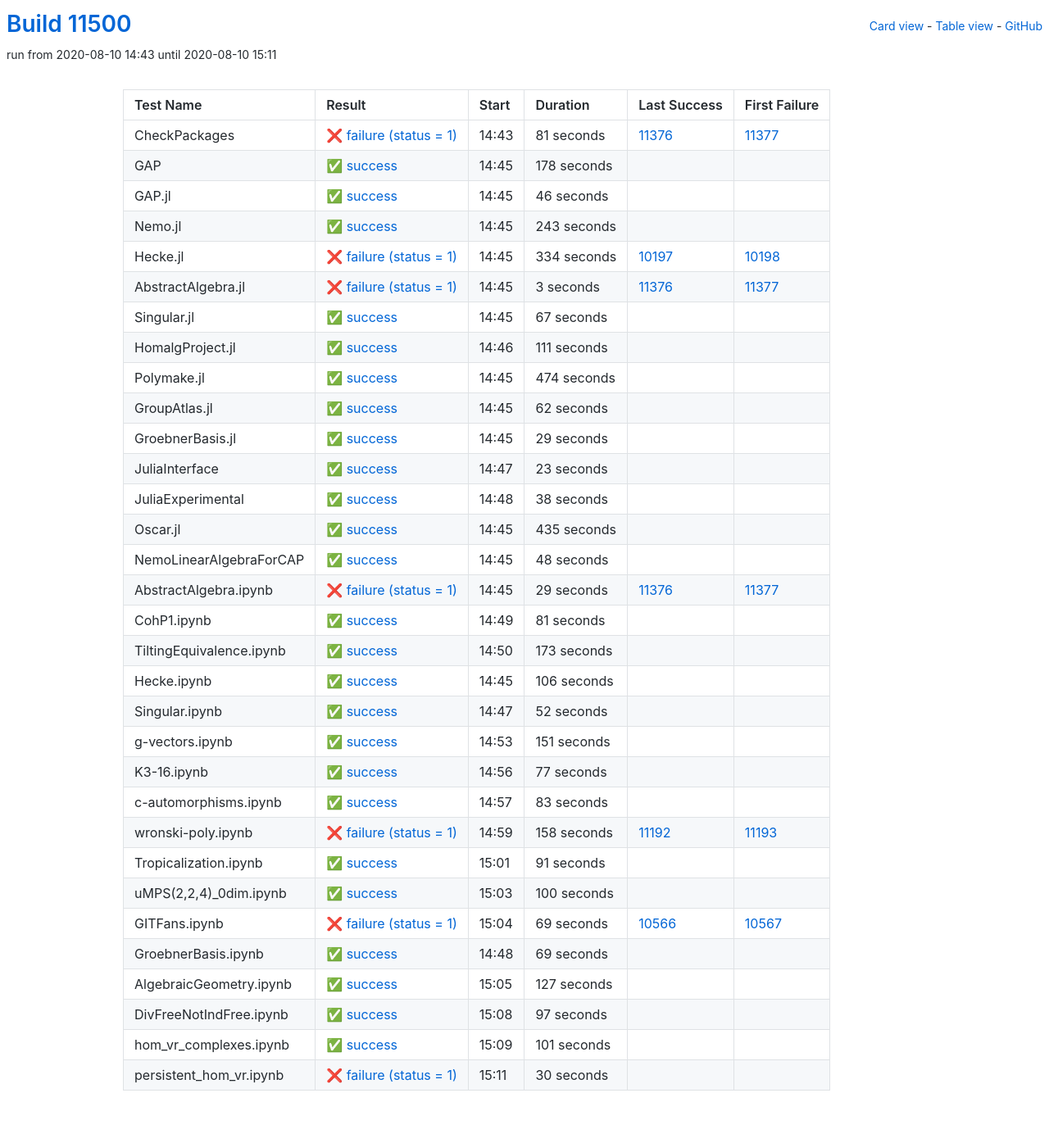
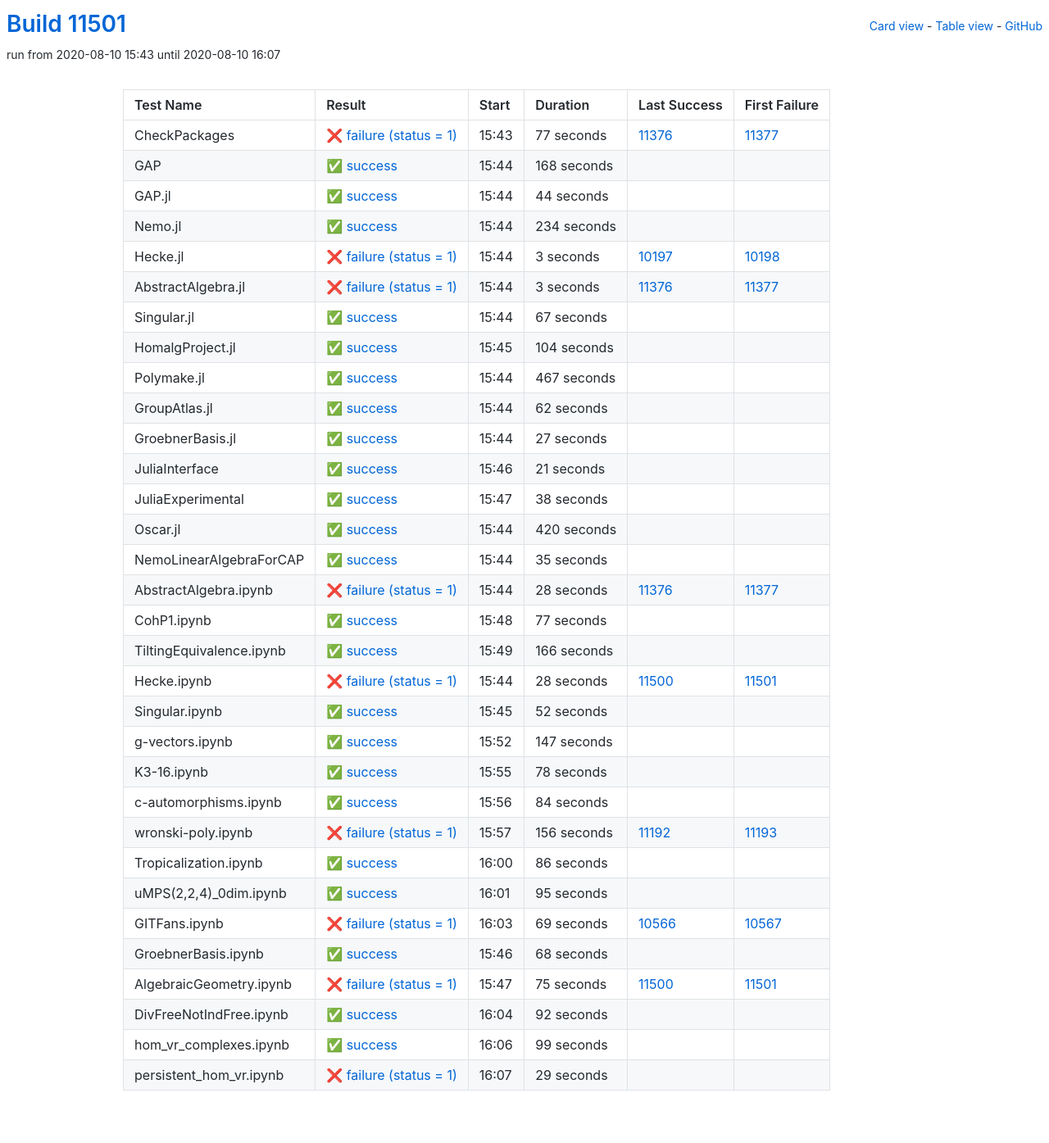
Before and after one commit to oscar-system/oscar-ci-status, a Jekyll site: the page built from table.html, in a window 1280 px wide. Shown: the whole page at 82% size. Built offline with Jekyll 4.4.1, drawn with Linux system fonts in a browser that asks for light colours.

Commit message:
Build #11501

```diff
--- a/_data/ci.yml
+++ b/_data/ci.yml
@@ -1,6 +1,6 @@
 ---
-build: 11500
-build_url: https://oscarci.mathematik.uni-kl.de/job/oscar/11500/
+build: 11501
+build_url: https://oscarci.mathematik.uni-kl.de/job/oscar/11501/
 job: oscar
 organization: oscar-system
 repo: oscar-ci-status
@@ -8,68 +8,68 @@
 tests:
 - name: CheckPackages
   id: checkpackages
-  log: https://oscarci.mathematik.uni-kl.de/job/oscar/11500/artifact/logs/build-11500/CheckPackages.log
-  start: 2020-08-10 14:43
+  log: https://oscarci.mathematik.uni-kl.de/job/oscar/11501/artifact/logs/build-11501/CheckPackages.log
+  start: 2020-08-10 15:43
   success: false
   exitcode: 1
   status: failure
-  duration: 81
+  duration: 77
   last_success: 11376
   last_success_url: https://oscarci.mathematik.uni-kl.de/job/oscar/11376/
   first_failure: 11377
   first_failure_url: https://oscarci.mathematik.uni-kl.de/job/oscar/11377/
 - name: GAP
   id: gap
-  log: https://oscarci.mathematik.uni-kl.de/job/oscar/11500/artifact/logs/build-11500/GAP.log
-  start: 2020-08-10 14:45
+  log: https://oscarci.mathematik.uni-kl.de/job/oscar/11501/artifact/logs/build-11501/GAP.log
+  start: 2020-08-10 15:44
   success: true
   exitcode: 0
   status: success
-  duration: 178
+  duration: 168
   last_success: false
   last_success_url:
   first_failure: false
   first_failure_url:
 - name: GAP.jl
   id: gap-jl
-  log: https://oscarci.mathematik.uni-kl.de/job/oscar/11500/artifact/logs/build-11500/GAP.jl.log
-  start: 2020-08-10 14:45
+  log: https://oscarci.mathematik.uni-kl.de/job/oscar/11501/artifact/logs/build-11501/GAP.jl.log
+  start: 2020-08-10 15:44
   success: true
   exitcode: 0
   status: success
-  duration: 46
+  duration: 44
   last_success: false
   last_success_url:
   first_failure: false
   first_failure_url:
 - name: Nemo.jl
   id: nemo-jl
-  log: https://oscarci.mathematik.uni-kl.de/job/oscar/11500/artifact/logs/build-11500/Nemo.jl.log
-  start: 2020-08-10 14:45
+  log: https://oscarci.mathematik.uni-kl.de/job/oscar/11501/artifact/logs/build-11501/Nemo.jl.log
+  start: 2020-08-10 15:44
   success: true
   exitcode: 0
   status: success
-  duration: 243
+  duration: 234
   last_success: false
   last_success_url:
   first_failure: false
   first_failure_url:
 - name: Hecke.jl
   id: hecke-jl
-  log: https://oscarci.mathematik.uni-kl.de/job/oscar/11500/artifact/logs/build-11500/Hecke.jl.log
-  start: 2020-08-10 14:45
+  log: https://oscarci.mathematik.uni-kl.de/job/oscar/11501/artifact/logs/build-11501/Hecke.jl.log
+  start: 2020-08-10 15:44
   success: false
   exitcode: 1
   status: failure
-  duration: 334
+  duration: 3
   last_success: 10197
   last_success_url: https://oscarci.mathematik.uni-kl.de/job/oscar/10197/
   first_failure: 10198
   first_failure_url: https://oscarci.mathematik.uni-kl.de/job/oscar/10198/
 - name: AbstractAlgebra.jl
   id: abstractalgebra-jl
-  log: https://oscarci.mathematik.uni-kl.de/job/oscar/11500/artifact/logs/build-11500/AbstractAlgebra.jl.log
-  start: 2020-08-10 14:45
+  log: https://oscarci.mathematik.uni-kl.de/job/oscar/11501/artifact/logs/build-11501/AbstractAlgebra.jl.log
+  start: 2020-08-10 15:44
   success: false
   exitcode: 1
   status: failure
@@ -80,8 +80,8 @@
   first_failure_url: https://oscarci.mathematik.uni-kl.de/job/oscar/11377/
 - name: Singular.jl
   id: singular-jl
-  log: https://oscarci.mathematik.uni-kl.de/job/oscar/11500/artifact/logs/build-11500/Singular.jl.log
-  start: 2020-08-10 14:45
+  log: https://oscarci.mathematik.uni-kl.de/job/oscar/11501/artifact/logs/build-11501/Singular.jl.log
+  start: 2020-08-10 15:44
   success: true
   exitcode: 0
   status: success
@@ -92,32 +92,32 @@
   first_failure_url:
 - name: HomalgProject.jl
   id: homalgproject-jl
-  log: https://oscarci.mathematik.uni-kl.de/job/oscar/11500/artifact/logs/build-11500/HomalgProject.jl.log
-  start: 2020-08-10 14:46
+  log: https://oscarci.mathematik.uni-kl.de/job/oscar/11501/artifact/logs/build-11501/HomalgProject.jl.log
+  start: 2020-08-10 15:45
   success: true
   exitcode: 0
   status: success
-  duration: 111
+  duration: 104
   last_success: false
   last_success_url:
   first_failure: false
   first_failure_url:
 - name: Polymake.jl
   id: polymake-jl
-  log: https://oscarci.mathematik.uni-kl.de/job/oscar/11500/artifact/logs/build-11500/Polymake.jl.log
-  start: 2020-08-10 14:45
+  log: https://oscarci.mathematik.uni-kl.de/job/oscar/11501/artifact/logs/build-11501/Polymake.jl.log
+  start: 2020-08-10 15:44
   success: true
   exitcode: 0
   status: success
-  duration: 474
+  duration: 467
   last_success: false
   last_success_url:
   first_failure: false
   first_failure_url:
 - name: GroupAtlas.jl
   id: groupatlas-jl
-  log: https://oscarci.mathematik.uni-kl.de/job/oscar/11500/artifact/logs/build-11500/GroupAtlas.jl.log
-  start: 2020-08-10 14:45
+  log: https://oscarci.mathematik.uni-kl.de/job/oscar/11501/artifact/logs/build-11501/GroupAtlas.jl.log
+  start: 2020-08-10 15:44
   success: true
   exitcode: 0
   status: success
@@ -128,32 +128,32 @@
   first_failure_url:
 - name: GroebnerBasis.jl
   id: groebnerbasis-jl
-  log: https://oscarci.mathematik.uni-kl.de/job/oscar/11500/artifact/logs/build-11500/GroebnerBasis.jl.log
-  start: 2020-08-10 14:45
+  log: https://oscarci.mathematik.uni-kl.de/job/oscar/11501/artifact/logs/build-11501/GroebnerBasis.jl.log
+  start: 2020-08-10 15:44
   success: true
   exitcode: 0
   status: success
-  duration: 29
+  duration: 27
   last_success: false
   last_success_url:
   first_failure: false
   first_failure_url:
 - name: JuliaInterface
   id: juliainterface
-  log: https://oscarci.mathematik.uni-kl.de/job/oscar/11500/artifact/logs/build-11500/JuliaInterface.log
-  start: 2020-08-10 14:47
+  log: https://oscarci.mathematik.uni-kl.de/job/oscar/11501/artifact/logs/build-11501/JuliaInterface.log
+  start: 2020-08-10 15:46
   success: true
   exitcode: 0
   status: success
-  duration: 23
+  duration: 21
   last_success: false
   last_success_url:
   first_failure: false
   first_failure_url:
 - name: JuliaExperimental
   id: juliaexperimental
-  log: https://oscarci.mathematik.uni-kl.de/job/oscar/11500/artifact/logs/build-11500/JuliaExperimental.log
-  start: 2020-08-10 14:48
+  log: https://oscarci.mathematik.uni-kl.de/job/oscar/11501/artifact/logs/build-11501/JuliaExperimental.log
+  start: 2020-08-10 15:47
   success: true
   exitcode: 0
   status: success
@@ -164,80 +164,80 @@
   first_failure_url:
 - name: Oscar.jl
   id: oscar-jl
-  log: https://oscarci.mathematik.uni-kl.de/job/oscar/11500/artifact/logs/build-11500/Oscar.jl.log
-  start: 2020-08-10 14:45
+  log: https://oscarci.mathematik.uni-kl.de/job/oscar/11501/artifact/logs/build-11501/Oscar.jl.log
+  start: 2020-08-10 15:44
   success: true
   exitcode: 0
   status: success
-  duration: 435
+  duration: 420
   last_success: false
   last_success_url:
   first_failure: false
   first_failure_url:
 - name: NemoLinearAlgebraForCAP
   id: nemolinearalgebraforcap
-  log: https://oscarci.mathematik.uni-kl.de/job/oscar/11500/artifact/logs/build-11500/NemoLinearAlgebraForCAP.log
-  start: 2020-08-10 14:45
+  log: https://oscarci.mathematik.uni-kl.de/job/oscar/11501/artifact/logs/build-11501/NemoLinearAlgebraForCAP.log
+  start: 2020-08-10 15:44
   success: true
   exitcode: 0
   status: success
-  duration: 48
+  duration: 35
   last_success: false
   last_success_url:
   first_failure: false
   first_failure_url:
 - name: AbstractAlgebra.ipynb
   id: abstractalgebra-ipynb
-  log: https://oscarci.mathematik.uni-kl.de/job/oscar/11500/artifact/logs/build-11500/AbstractAlgebra.ipynb.log
-  start: 2020-08-10 14:45
+  log: https://oscarci.mathematik.uni-kl.de/job/oscar/11501/artifact/logs/build-11501/AbstractAlgebra.ipynb.log
+  start: 2020-08-10 15:44
   success: false
   exitcode: 1
   status: failure
-  duration: 29
+  duration: 28
   last_success: 11376
   last_success_url: https://oscarci.mathematik.uni-kl.de/job/oscar/11376/
   first_failure: 11377
   first_failure_url: https://oscarci.mathematik.uni-kl.de/job/oscar/11377/
 - name: CohP1.ipynb
   id: cohp1-ipynb
-  log: https://oscarci.mathematik.uni-kl.de/job/oscar/11500/artifact/logs/build-11500/CohP1.ipynb.log
-  start: 2020-08-10 14:49
+  log: https://oscarci.mathematik.uni-kl.de/job/oscar/11501/artifact/logs/build-11501/CohP1.ipynb.log
+  start: 2020-08-10 15:48
   success: true
   exitcode: 0
   status: success
-  duration: 81
+  duration: 77
   last_success: false
   last_success_url:
   first_failure: false
   first_failure_url:
 - name: TiltingEquivalence.ipynb
   id: tiltingequivalence-ipynb
-  log: https://oscarci.mathematik.uni-kl.de/job/oscar/11500/artifact/logs/build-11500/TiltingEquivalence.ipynb.log
-  start: 2020-08-10 14:50
+  log: https://oscarci.mathematik.uni-kl.de/job/oscar/11501/artifact/logs/build-11501/TiltingEquivalence.ipynb.log
+  start: 2020-08-10 15:49
   success: true
   exitcode: 0
   status: success
-  duration: 173
+  duration: 166
   last_success: false
   last_success_url:
   first_failure: false
   first_failure_url:
 - name: Hecke.ipynb
   id: hecke-ipynb
-  log: https://oscarci.mathematik.uni-kl.de/job/oscar/11500/artifact/logs/build-11500/Hecke.ipynb.log
-  start: 2020-08-10 14:45
-  success: true
-  exitcode: 0
-  status: success
-  duration: 106
-  last_success: false
-  last_success_url:
-  first_failure: false
-  first_failure_url:
+  log: https://oscarci.mathematik.uni-kl.de/job/oscar/11501/artifact/logs/build-11501/Hecke.ipynb.log
+  start: 2020-08-10 15:44
+  success: false
+  exitcode: 1
+  status: failure
+  duration: 28
+  last_success: 11500
+  last_success_url: https://oscarci.mathematik.uni-kl.de/job/oscar/11500/
+  first_failure: 11501
+  first_failure_url: https://oscarci.mathematik.uni-kl.de/job/oscar/11501/
 - name: Singular.ipynb
   id: singular-ipynb
-  log: https://oscarci.mathematik.uni-kl.de/job/oscar/11500/artifact/logs/build-11500/Singular.ipynb.log
-  start: 2020-08-10 14:47
+  log: https://oscarci.mathematik.uni-kl.de/job/oscar/11501/artifact/logs/build-11501/Singular.ipynb.log
+  start: 2020-08-10 15:45
   success: true
   exitcode: 0
   status: success
@@ -248,80 +248,80 @@
   first_failure_url:
 - name: g-vectors.ipynb
   id: g-vectors-ipynb
-  log: https://oscarci.mathematik.uni-kl.de/job/oscar/11500/artifact/logs/build-11500/g-vectors.ipynb.log
-  start: 2020-08-10 14:53
+  log: https://oscarci.mathematik.uni-kl.de/job/oscar/11501/artifact/logs/build-11501/g-vectors.ipynb.log
+  start: 2020-08-10 15:52
   success: true
   exitcode: 0
   status: success
-  duration: 151
+  duration: 147
   last_success: false
   last_success_url:
   first_failure: false
   first_failure_url:
 - name: K3-16.ipynb
   id: k3-16-ipynb
-  log: https://oscarci.mathematik.uni-kl.de/job/oscar/11500/artifact/logs/build-11500/K3-16.ipynb.log
-  start: 2020-08-10 14:56
+  log: https://oscarci.mathematik.uni-kl.de/job/oscar/11501/artifact/logs/build-11501/K3-16.ipynb.log
+  start: 2020-08-10 15:55
   success: true
   exitcode: 0
   status: success
-  duration: 77
+  duration: 78
   last_success: false
   last_success_url:
   first_failure: false
   first_failure_url:
 - name: c-automorphisms.ipynb
   id: c-automorphisms-ipynb
-  log: https://oscarci.mathematik.uni-kl.de/job/oscar/11500/artifact/logs/build-11500/c-automorphisms.ipynb.log
-  start: 2020-08-10 14:57
+  log: https://oscarci.mathematik.uni-kl.de/job/oscar/11501/artifact/logs/build-11501/c-automorphisms.ipynb.log
+  start: 2020-08-10 15:56
   success: true
   exitcode: 0
   status: success
-  duration: 83
+  duration: 84
   last_success: false
   last_success_url:
   first_failure: false
   first_failure_url:
 - name: wronski-poly.ipynb
   id: wronski-poly-ipynb
-  log: https://oscarci.mathematik.uni-kl.de/job/oscar/11500/artifact/logs/build-11500/wronski-poly.ipynb.log
-  start: 2020-08-10 14:59
+  log: https://oscarci.mathematik.uni-kl.de/job/oscar/11501/artifact/logs/build-11501/wronski-poly.ipynb.log
+  start: 2020-08-10 15:57
   success: false
   exitcode: 1
   status: failure
-  duration: 158
+  duration: 156
   last_success: 11192
   last_success_url: https://oscarci.mathematik.uni-kl.de/job/oscar/11192/
   first_failure: 11193
   first_failure_url: https://oscarci.mathematik.uni-kl.de/job/oscar/11193/
 - name: Tropicalization.ipynb
   id: tropicalization-ipynb
-  log: https://oscarci.mathematik.uni-kl.de/job/oscar/11500/artifact/logs/build-11500/Tropicalization.ipynb.log
-  start: 2020-08-10 15:01
+  log: https://oscarci.mathematik.uni-kl.de/job/oscar/11501/artifact/logs/build-11501/Tropicalization.ipynb.log
+  start: 2020-08-10 16:00
   success: true
   exitcode: 0
   status: success
-  duration: 91
+  duration: 86
   last_success: false
   last_success_url:
   first_failure: false
   first_failure_url:
 - name: uMPS(2,2,4)_0dim.ipynb
   id: umps-2-2-4-0dim-ipynb
-  log: https://oscarci.mathematik.uni-kl.de/job/oscar/11500/artifact/logs/build-11500/uMPS-2-2-4-_0dim.ipynb.log
-  start: 2020-08-10 15:03
+  log: https://oscarci.mathematik.uni-kl.de/job/oscar/11501/artifact/logs/build-11501/uMPS-2-2-4-_0dim.ipynb.log
+  start: 2020-08-10 16:01
   success: true
   exitcode: 0
   status: success
-  duration: 100
+  duration: 95
   last_success: false
   last_success_url:
   first_failure: false
   first_failure_url:
 - name: GITFans.ipynb
   id: gitfans-ipynb
-  log: https://oscarci.mathematik.uni-kl.de/job/oscar/11500/artifact/logs/build-11500/GITFans.ipynb.log
-  start: 2020-08-10 15:04
+  log: https://oscarci.mathematik.uni-kl.de/job/oscar/11501/artifact/logs/build-11501/GITFans.ipynb.log
+  start: 2020-08-10 16:03
   success: false
   exitcode: 1
   status: failure
@@ -332,60 +332,60 @@
   first_failure_url: https://oscarci.mathematik.uni-kl.de/job/oscar/10567/
 - name: GroebnerBasis.ipynb
   id: groebnerbasis-ipynb
-  log: https://oscarci.mathematik.uni-kl.de/job/oscar/11500/artifact/logs/build-11500/GroebnerBasis.ipynb.log
-  start: 2020-08-10 14:48
+  log: https://oscarci.mathematik.uni-kl.de/job/oscar/11501/artifact/logs/build-11501/GroebnerBasis.ipynb.log
+  start: 2020-08-10 15:46
   success: true
   exitcode: 0
   status: success
-  duration: 69
+  duration: 68
   last_success: false
   last_success_url:
   first_failure: false
   first_failure_url:
 - name: AlgebraicGeometry.ipynb
   id: algebraicgeometry-ipynb
-  log: https://oscarci.mathematik.uni-kl.de/job/oscar/11500/artifact/logs/build-11500/AlgebraicGeometry.ipynb.log
-  start: 2020-08-10 15:05
+  log: https://oscarci.mathematik.uni-kl.de/job/oscar/11501/artifact/logs/build-11501/AlgebraicGeometry.ipynb.log
+  start: 2020-08-10 15:47
+  success: false
+  exitcode: 1
+  status: failure
+  duration: 75
+  last_success: 11500
+  last_success_url: https://oscarci.mathematik.uni-kl.de/job/oscar/11500/
+  first_failure: 11501
+  first_failure_url: https://oscarci.mathematik.uni-kl.de/job/oscar/11501/
+- name: DivFreeNotIndFree.ipynb
+  id: divfreenotindfree-ipynb
+  log: https://oscarci.mathematik.uni-kl.de/job/oscar/11501/artifact/logs/build-11501/DivFreeNotIndFree.ipynb.log
+  start: 2020-08-10 16:04
   success: true
   exitcode: 0
   status: success
-  duration: 127
-  last_success: false
-  last_success_url:
-  first_failure: false
-  first_failure_url:
-- name: DivFreeNotIndFree.ipynb
-  id: divfreenotindfree-ipynb
-  log: https://oscarci.mathematik.uni-kl.de/job/oscar/11500/artifact/logs/build-11500/DivFreeNotIndFree.ipynb.log
-  start: 2020-08-10 15:08
-  success: true
-  exitcode: 0
-  status: success
-  duration: 97
+  duration: 92
   last_success: false
   last_success_url:
   first_failure: false
   first_failure_url:
 - name: hom_vr_complexes.ipynb
   id: hom-vr-complexes-ipynb
-  log: https://oscarci.mathematik.uni-kl.de/job/oscar/11500/artifact/logs/build-11500/hom_vr_complexes.ipynb.log
-  start: 2020-08-10 15:09
+  log: https://oscarci.mathematik.uni-kl.de/job/oscar/11501/artifact/logs/build-11501/hom_vr_complexes.ipynb.log
+  start: 2020-08-10 16:06
   success: true
   exitcode: 0
   status: success
-  duration: 101
+  duration: 99
   last_success: false
   last_success_url:
   first_failure: false
   first_failure_url:
 - name: persistent_hom_vr.ipynb
   id: persistent-hom-vr-ipynb
-  log: https://oscarci.mathematik.uni-kl.de/job/oscar/11500/artifact/logs/build-11500/persistent_hom_vr.ipynb.log
-  start: 2020-08-10 15:11
+  log: https://oscarci.mathematik.uni-kl.de/job/oscar/11501/artifact/logs/build-11501/persistent_hom_vr.ipynb.log
+  start: 2020-08-10 16:07
   success: false
   exitcode: 1
   status: failure
-  duration: 30
+  duration: 29
   last_success: false
   last_success_url:
   first_failure: false
```
Also changed, not shown: README.md.
